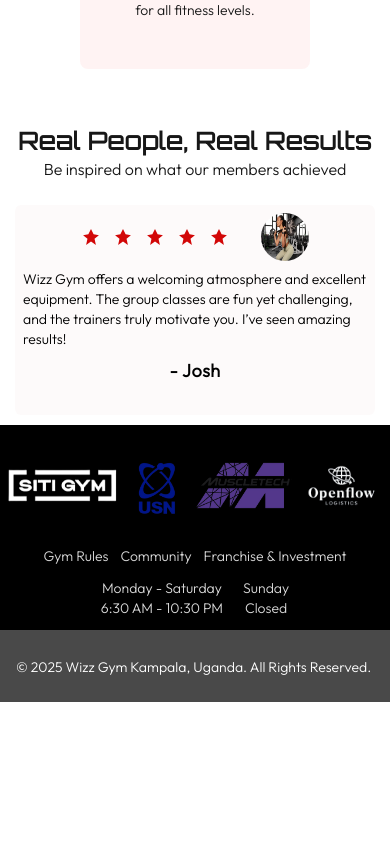
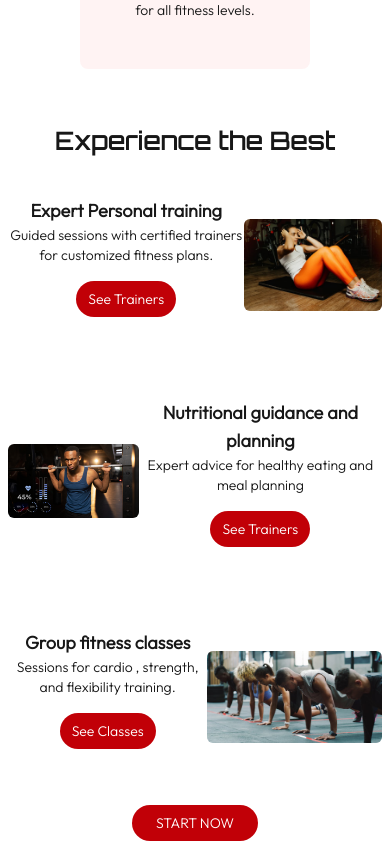
Before and after one commit to Shafiquedev256/gymwiz, a Next.js app: page / in a window 390 px wide. Shown: the part 1625-2468 px from the top of the page. Before the commit the page ends 2327 px from the top, so only its background shows below. Built offline with nearby package versions, Linux system fonts and the light colour scheme; a web font is replaced by a local one.

Commit message:
initial commit

```diff
--- a/src/app/components/features.tsx
+++ b/src/app/components/features.tsx
@@ -1,16 +1,16 @@
 const OurFacilities = () => {
   return (
-    <section className='hidden md:block'>
+    <section className=''>
       <h3 className='text-center text-2xl md:text-4xl font-semibold title tracking-wide'>
         Experience the Best
       </h3>
-      <div className='flex flex-col justify-center items-center'>
-        <div className='flex my-3 flex-row h-[300px] justify-between items-center p-2 fit bg-stripes bg-ground-stripes-red-600 from-red-50 rounded-md to-red-400'>
-          <div className='md:w-[70%]'>
-            <h4 className='md:w-[70%] text-center text-3xl  whitespace-nowrap'>
+      <div className='flex flex-col space-y-2 justify-center items-center'>
+        <div className='flex my-2 flex-row h-[200px] md:h-[300px] justify-between items-center p-2 fit bg-stripes bg-ground-stripes-red-600 from-red-50 rounded-md to-red-400'>
+          <div className='w-[70%] md:w-[70%]'>
+            <h4 className=' md:w-[70%] text-center md:text-3xl text-lg font-semibold   md:whitespace-nowrap'>
               Expert Personal training
             </h4>
-            <p className='text-lg md:w-[70%] text-center '>
+            <p className='text-sm md:text-lg md:w-[70%] text-center '>
               Guided sessions with certified trainers for customized fitness
               plans.
             </p>
@@ -23,15 +23,15 @@
           <img
             src='/pexels-jonathanborba-3076516.jpg'
             alt=''
-            className='h-[80%] rounded-md'
+            className='h-[50%] md:h-[80%] rounded-md'
           />
         </div>
-        <div className='flex  flex-row-reverse h-[300px] justify-between items-center p-2 fit'>
+        <div className='flex my-2 flex-row-reverse h-[200px] md:h-[300px] justify-between items-center p-2 fit bg-stripes bg-ground-stripes-red-600 from-red-50 rounded-md to-red-400'>
           <div className='md:w-[70%]'>
-            <h4 className='md:w-[70%] text-center text-3xl  '>
+            <h4 className=' md:w-[70%] text-center md:text-3xl text-lg font-semibold   md:whitespace-nowrap'>
               Nutritional guidance and planning
             </h4>
-            <p className='text-lg md:w-[70%] text-center '>
+            <p className='text-sm md:text-lg md:w-[70%] text-center '>
               Expert advice for healthy eating and meal planning
             </p>
             <div className='md:w-[70%] flex justify-center items-center'>
@@ -40,14 +40,18 @@
               </button>
             </div>
           </div>
-          <img src='/digitalgym.jpg' alt='' className='h-[80%] rounded-md' />
+          <img
+            src='/digitalgym.jpg'
+            alt=''
+            className='h-[40%]  md:h-[80%] rounded-md'
+          />
         </div>
-        <div className='flex my-3 flex-row h-[300px] space-x-3 items-center p-2 fit'>
+        <div className='flex my-2 flex-row h-[200px] md:h-[300px] justify-between items-center p-2 fit bg-stripes bg-ground-stripes-red-600 from-red-50 rounded-md to-red-400'>
           <div className='md:w-[70%]'>
-            <h4 className='md:w-[70%] text-center text-3xl  whitespace-nowrap'>
+            <h4 className=' md:w-[70%] text-center md:text-3xl text-lg font-semibold   md:whitespace-nowrap'>
               Group fitness classes
             </h4>
-            <p className='text-lg md:w-[70%] text-center '>
+            <p className='text-sm md:text-lg md:w-[70%] text-center '>
               Sessions for cardio , strength, and flexibility training.
             </p>
             <div className='md:w-[70%] flex justify-center items-center'>
@@ -56,7 +60,11 @@
               </button>
             </div>
           </div>
-          <img src='/groupworkout.jpg' alt='' className='h-[80%] rounded-md' />
+          <img
+            src='/groupworkout.jpg'
+            alt=''
+            className='h-[50%] md:h-[80%] rounded-md'
+          />
         </div>
       </div>
       <div className='flex justify-center items-center mb-4'>
--- a/src/app/components/testimonial.tsx
+++ b/src/app/components/testimonial.tsx
@@ -72,7 +72,7 @@
                   trainers truly motivate you. I’ve seen amazing results!
                 </p>
                 <p className=' text-lg font-bold font-body tracking-wide'>
-                  - Josh
+                  - Sarah
                 </p>
               </div>
             </div>
@@ -91,12 +91,12 @@
                   </div>
                 </div>
                 <p className='font-body text-sm p-2 text-black '>
-                  Wizz Gym offers a welcoming atmosphere and excellent
-                  equipment. The group classes are fun yet challenging, and the
-                  trainers truly motivate you. I’ve seen amazing results!
+                  The supportive trainers, clean facilities, and diverse classes
+                  keep me motivated. Whether you're a beginner or advanced, Wizz
+                  Gym is perfect for reaching your goals.
                 </p>
                 <p className=' text-lg font-bold font-body tracking-wide'>
-                  - Josh
+                  - Ben
                 </p>
               </div>
             </div>
@@ -114,13 +114,14 @@
                     />
                   </div>
                 </div>
-                <p className='font-body text-sm p-2 text-black '>
-                  Wizz Gym offers a welcoming atmosphere and excellent
-                  equipment. The group classes are fun yet challenging, and the
-                  trainers truly motivate you. I’ve seen amazing results!
+                <p className='font-body text-sm px-2 text-black '>
+                  I had the pleasure of visiting Wizz gym, and I can confidently
+                  say it’s one of the best gyms I’ve ever been to! From the
+                  moment you walk in, you can feel the energy and passion for
+                  fitness that this place represents.
                 </p>
                 <p className=' text-lg font-bold font-body tracking-wide'>
-                  - Josh
+                  - Adam
                 </p>
               </div>
             </div>
```
